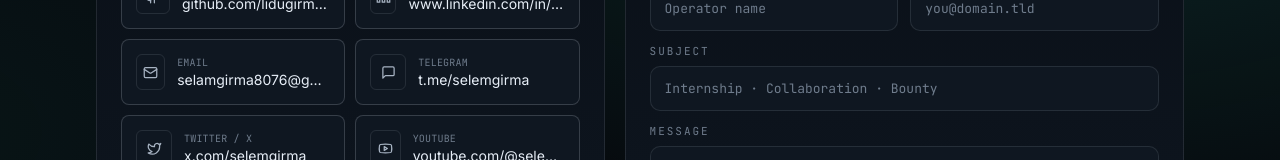
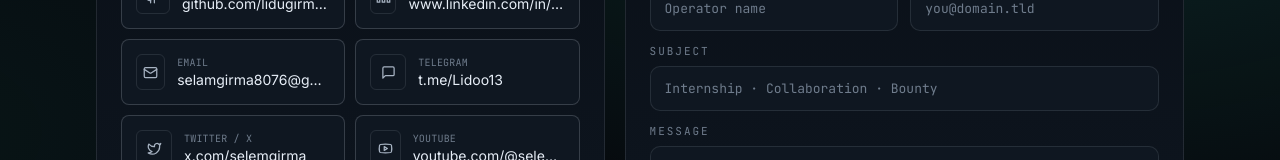
Before and after one commit to lidugirma60/Portfolio-website-, a Next.js app: page / in a window 1280 px wide. Shown: the part 6507-6667 px from the top of the page. Built offline with nearby package versions, Linux system fonts and the light colour scheme.

Commit message:
Update Telegram link in profile contact information

```diff
--- a/src/content/profile.ts
+++ b/src/content/profile.ts
@@ -26,7 +26,7 @@ export const profile = {
     github: "https://github.com/lidugirma60",
     linkedin: "https://www.linkedin.com/in/selemgirma",
     email: "selamgirma8076@gmail.com",
-    telegram: "https://t.me/selemgirma",
+    telegram: "https://t.me/Lidoo13",
     twitter: "https://x.com/selemgirma",
     youtube: "https://youtube.com/@selemgirma",
     domain: "https://selemgirma.dev",
```
